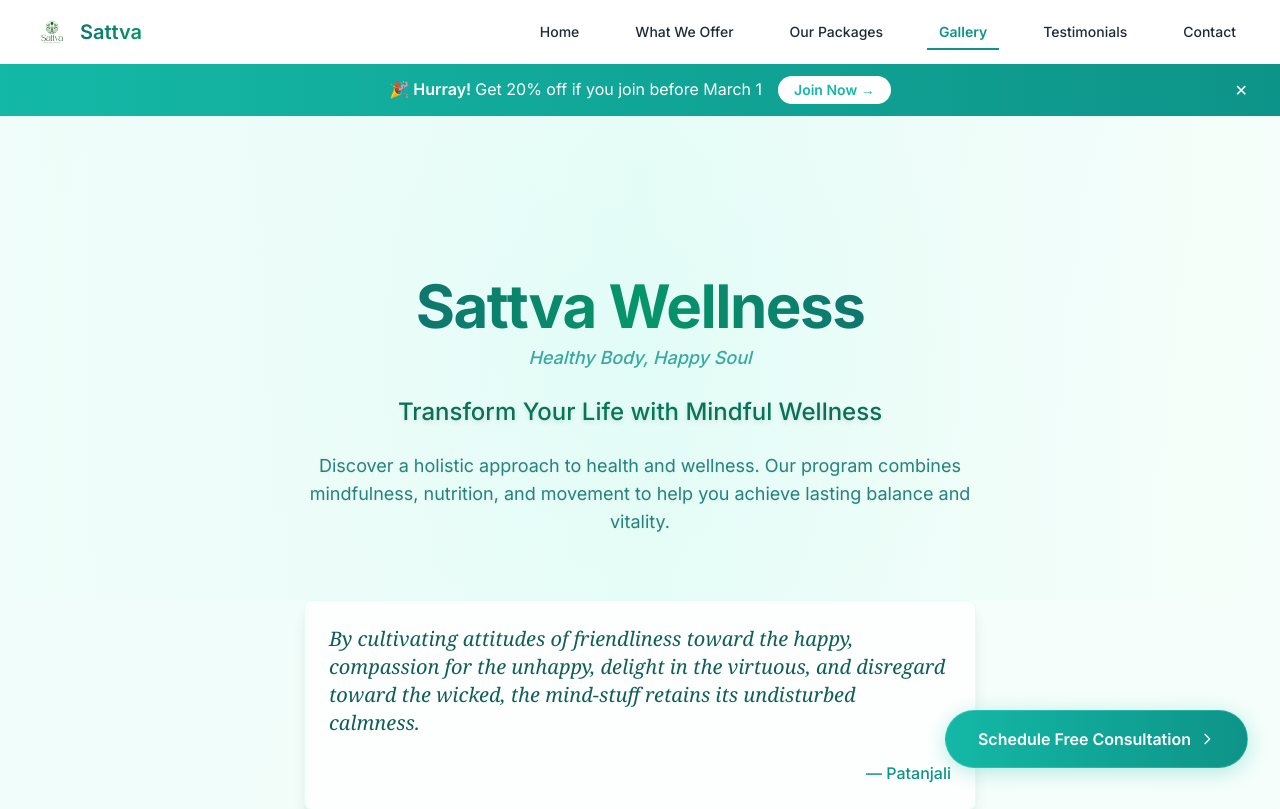
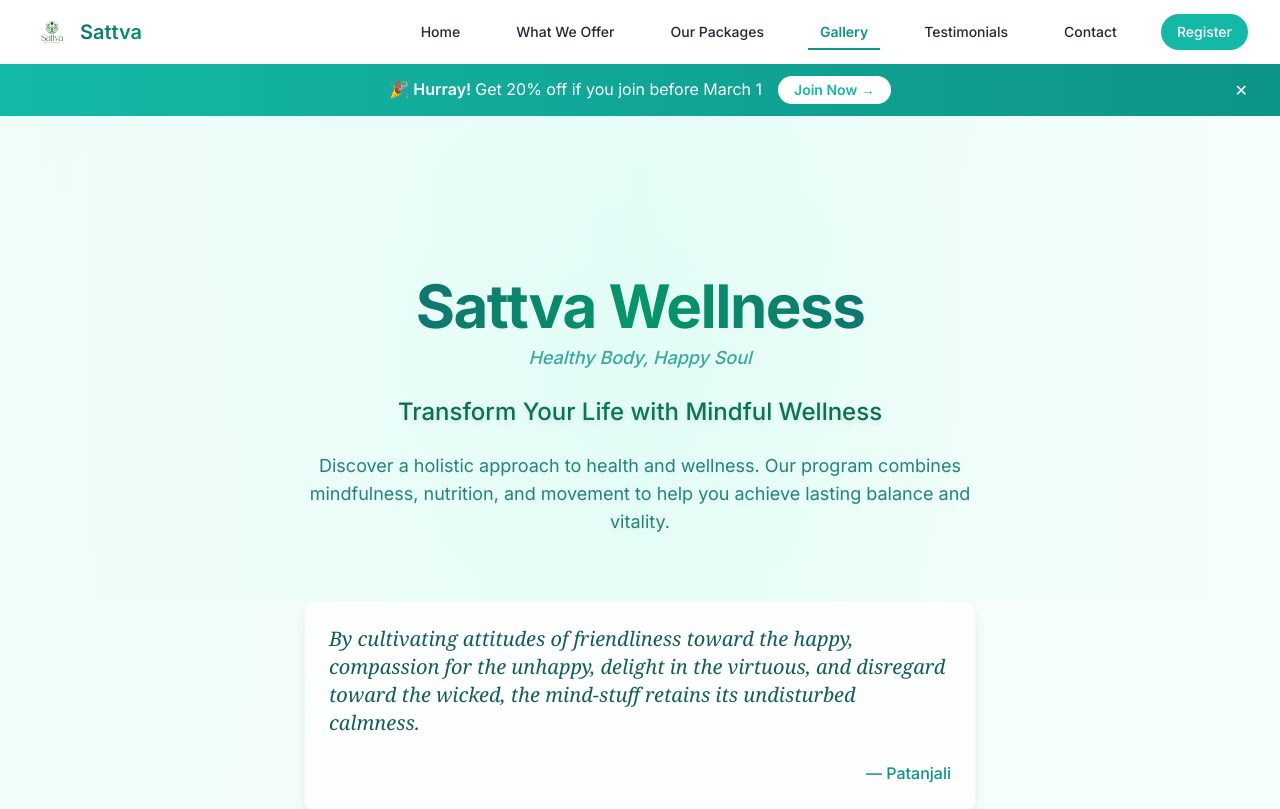
Before and after one commit to vipinvkartha/sattva-wellness, a Next.js app: page / in a window 1280 px wide. Shown: the top 809 px of the page. Built offline with nearby package versions, Linux system fonts and the light colour scheme.

Commit message:
add whatsform

```diff
--- a/app/components/NavMenu.tsx
+++ b/app/components/NavMenu.tsx
@@ -149,6 +149,16 @@ function NavMenu() {
                   {item.label}
                 </button>
               ))}
+
+              <a
+                href="https://forms.zohopublic.eu/sattva/form/SattvaWellnessRegistrationForm/formperma/uESkDIJRLWFDFCpd6VWeBhSa5TEBQEBLsUVnG1JVayI"
+                target="_blank"
+                rel="noopener noreferrer"
+                className="inline-flex items-center px-4 py-2 text-sm font-medium text-white
+                  bg-teal-500 hover:bg-teal-600 rounded-full transition-colors duration-200"
+              >
+                Register
+              </a>
             </div>
           </div>
         </div>
@@ -171,6 +181,16 @@ function NavMenu() {
                 {item.label}
               </button>
             ))}
+
+            <a
+              href="https://forms.zohopublic.eu/sattva/form/SattvaWellnessRegistrationForm/formperma/uESkDIJRLWFDFCpd6VWeBhSa5TEBQEBLsUVnG1JVayI"
+              target="_blank"
+              rel="noopener noreferrer"
+              className="block w-full px-4 py-3 mt-4 text-center text-white font-medium
+                bg-teal-500 hover:bg-teal-600 rounded-md transition-colors duration-200"
+            >
+              Register
+            </a>
           </div>
         </div>
       )}
--- a/app/layout.tsx
+++ b/app/layout.tsx
@@ -3,7 +3,6 @@ import type { Metadata } from 'next';
 import { Inter } from 'next/font/google';
 import { Analytics } from '@vercel/analytics/react';
 import Script from 'next/script';
-import FloatingConsultButton from '@/components/FloatingConsultButton';
 import CampaignBanner from '@/components/CampaignBanner';
 
 const inter = Inter({ subsets: ['latin'] });
@@ -72,6 +71,16 @@ export default function RootLayout({
         <link rel="canonical" href="https://sattva-wellness.in/" />
         <meta name="viewport" content="width=device-width, initial-scale=1, maximum-scale=1" />
         <link rel="icon" href="/favicon.ico" />
+
+        {/* WhatsForm Widget */}
+        <Script
+          id="wf-widget"
+          src="https://whatsform.com/launcher.js"
+          data-id="wPZ4nX"
+          data-message=""
+          strategy="lazyOnload"
+        />
+
         <Script
           id="collect-chat"
           strategy="afterInteractive"
@@ -103,7 +112,6 @@ export default function RootLayout({
       <body className={inter.className}>
         <CampaignBanner />
         {children}
-        <FloatingConsultButton />
         <Analytics />
       </body>
     </html>
--- a/components/FloatingConsultButton.tsx
+++ /dev/null
@@ -1,31 +0,0 @@
-'use client';
-
-export default function FloatingConsultButton() {
-  return (
-    <div className="fixed bottom-6 right-6 z-50 md:bottom-8 md:right-8">
-      <a
-        href="https://forms.zohopublic.eu/sattva/form/SattvaWellnessRegistrationForm/formperma/uESkDIJRLWFDFCpd6VWeBhSa5TEBQEBLsUVnG1JVayI"
-        target="_blank"
-        rel="noopener noreferrer"
-        className="group bg-gradient-to-r from-[#14b8a6] to-[#0d9488] text-white font-semibold px-8 py-4 rounded-full
-        shadow-[0_4px_20px_rgba(20,184,166,0.3)] transition-all duration-300 hover:shadow-[0_8px_25px_rgba(20,184,166,0.5)]
-        hover:translate-y-[-2px] flex items-center gap-2 border border-teal-200/20"
-      >
-        <span className="text-sm md:text-base">Schedule Free Consultation</span>
-        <svg
-          className="w-4 h-4 transform transition-transform group-hover:translate-x-1"
-          fill="none"
-          stroke="currentColor"
-          viewBox="0 0 24 24"
-        >
-          <path
-            strokeLinecap="round"
-            strokeLinejoin="round"
-            strokeWidth={2}
-            d="M9 5l7 7-7 7"
-          />
-        </svg>
-      </a>
-    </div>
-  );
-}
```
